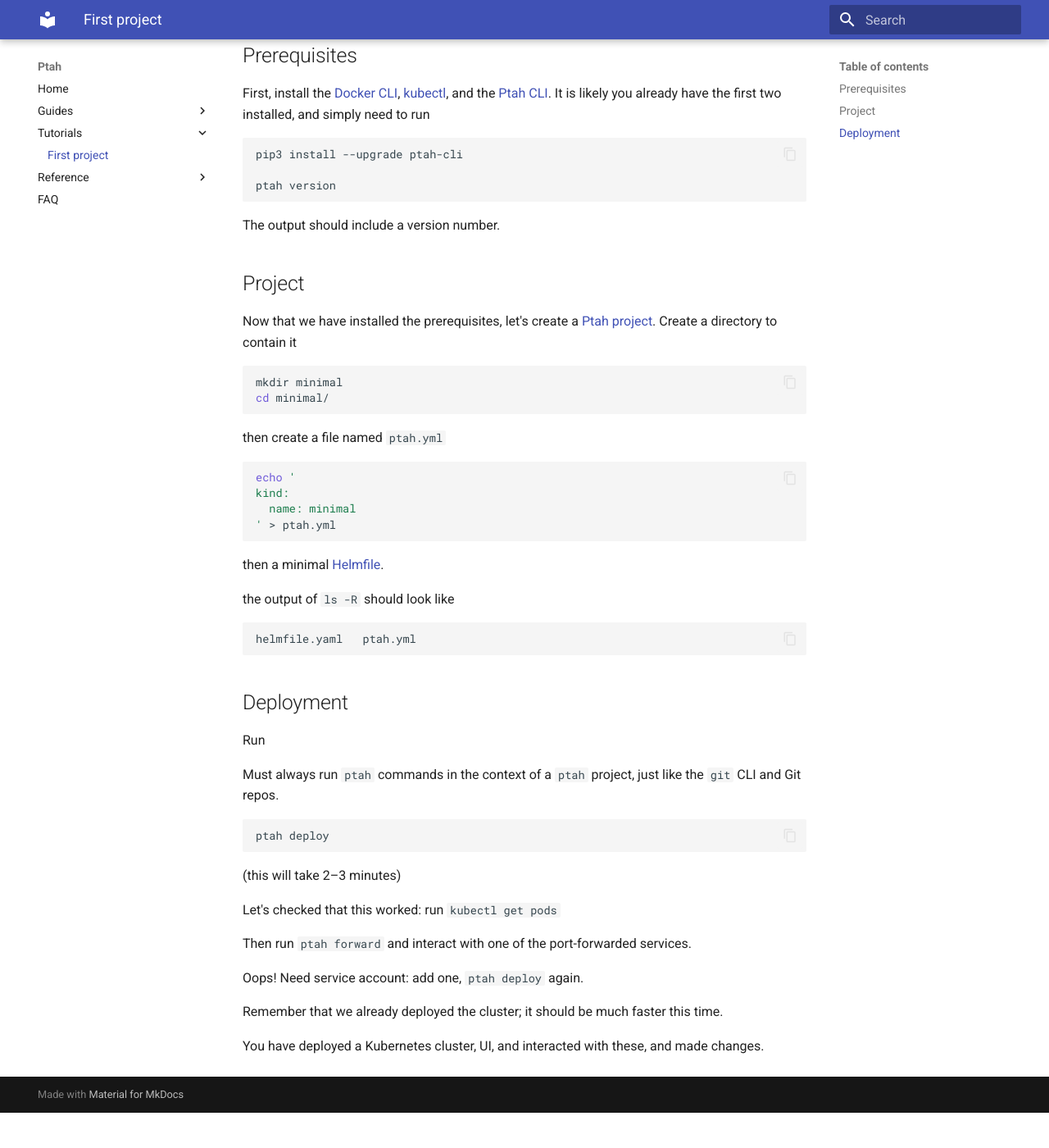
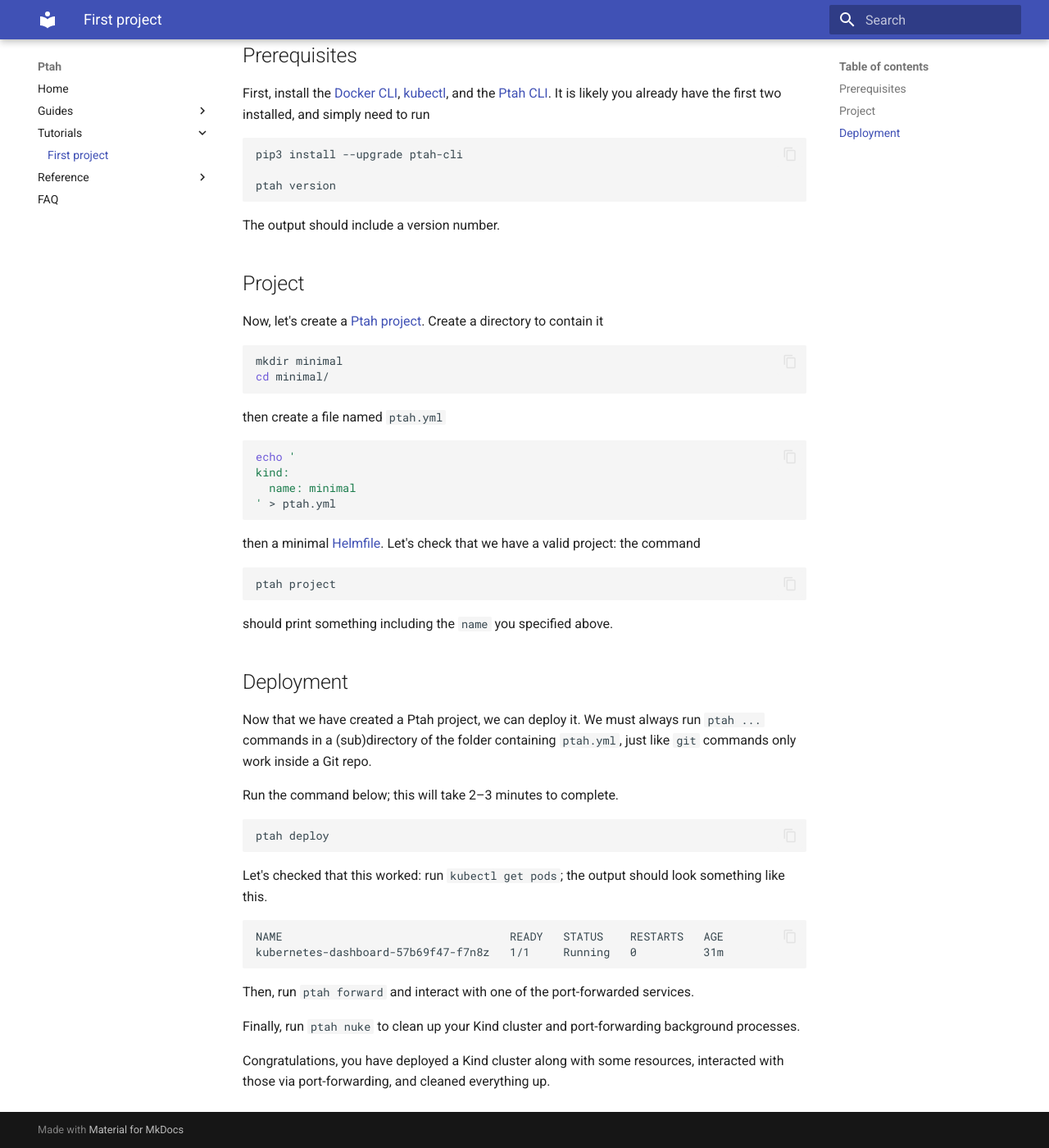
Before and after one commit to dkmiller/ptah, an MkDocs documentation site: the page built from docs/tutorials/first-project.md, in a window 1280 px wide and 1400 px high, scrolled down 195 px. Shown: the whole window at 82% size. Built offline with MkDocs 1.6.1 and Material for MkDocs 9.7.7, drawn with Linux system fonts in a browser that asks for light colours; before the commit the page ends 1552 px from its top, so only the background shows below that.

Commit message:
Ready to merge

````diff
--- a/docs/tutorials/first-project.md
+++ b/docs/tutorials/first-project.md
@@ -21,8 +21,7 @@
 
 ## Project
 
-Now that we have installed the prerequisites, let's create a
-[Ptah project](../reference/project.md). Create a directory to contain it
+Now, let's create a [Ptah project](../reference/project.md). Create a directory to contain it
 
 ``` bash
 mkdir minimal
@@ -38,33 +37,38 @@
 ' > ptah.yml
 ```
 
-then a minimal [Helmfile](https://helmfile.readthedocs.io/en/latest/#getting-started).
+then a minimal [Helmfile](https://helmfile.readthedocs.io/en/latest/#getting-started). Let's check
+that we have a valid project: the command
 
-the output of `ls -R` should look like
+``` bash
+ptah project
+```
 
-``` log
-helmfile.yaml	ptah.yml
-```
+should print something including the `name` you specified above.
 
 ## Deployment
 
-Run
+Now that we have created a Ptah project, we can deploy it. We must always run `ptah ...` commands
+in a (sub)directory of the folder containing `ptah.yml`, just like `git` commands only work inside
+a Git repo.
 
-Must always run `ptah` commands in the context of a `ptah` project, just like the `git` CLI and
-Git repos.
+Run the command below; this will take 2&ndash;3 minutes to complete.
 
 ``` bash
 ptah deploy
 ```
 
-(this will take 2&ndash;3 minutes)
+Let's checked that this worked: run `kubectl get pods`; the output should look something like
+this.
 
-Let's checked that this worked: run `kubectl get pods`
+``` log
+NAME                                  READY   STATUS    RESTARTS   AGE
+kubernetes-dashboard-57b69f47-f7n8z   1/1     Running   0          31m
+```
 
-Then run `ptah forward` and interact with one of the port-forwarded services.
+Then, run `ptah forward` and interact with one of the port-forwarded services.
 
-Oops! Need service account: add one, `ptah deploy` again.
+Finally, run `ptah nuke` to clean up your Kind cluster and port-forwarding background processes.
 
-Remember that we already deployed the cluster; it should be much faster this time.
-
-You have deployed a Kubernetes cluster, UI, and interacted with these, and made changes.
+Congratulations, you have deployed a Kind cluster along with some resources, interacted with
+those via port-forwarding, and cleaned everything up.
````
Also changed, not shown: docs/guides/install.md (+1 -1 lines), 3 other files.
